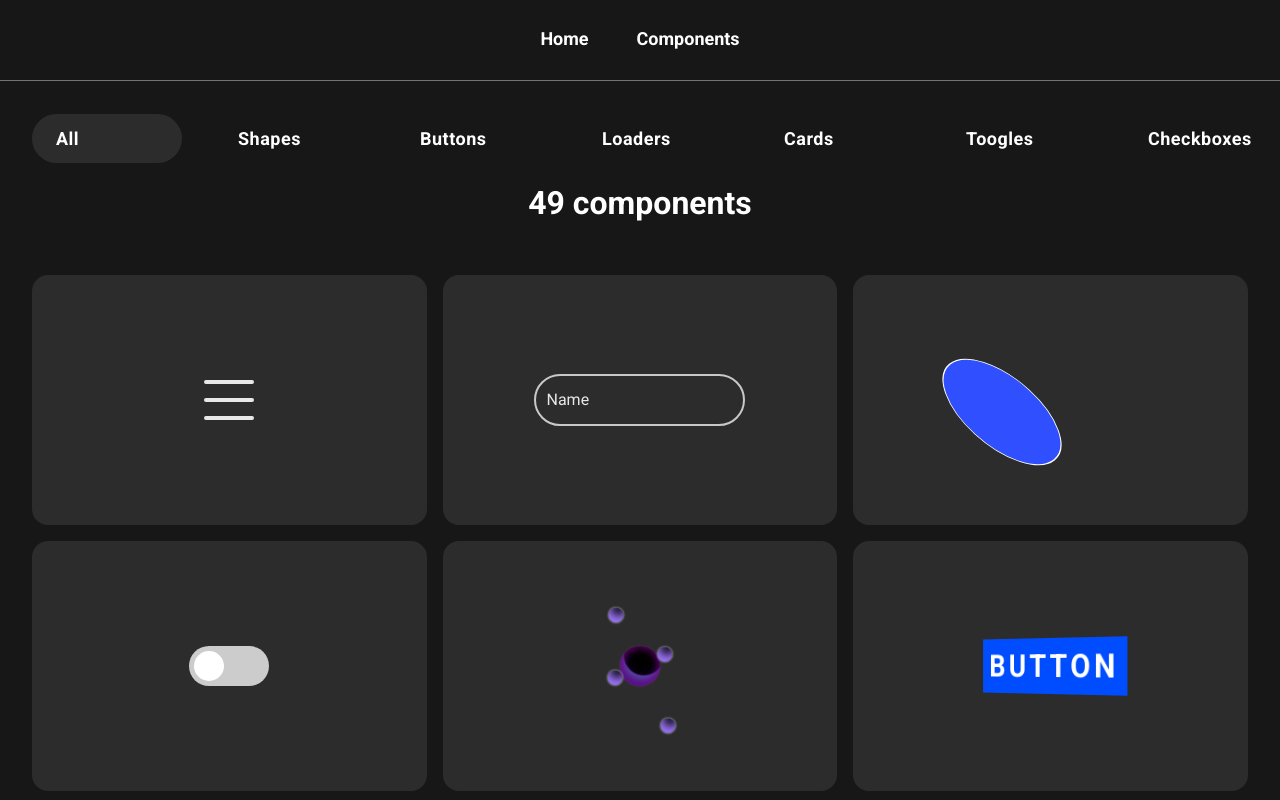
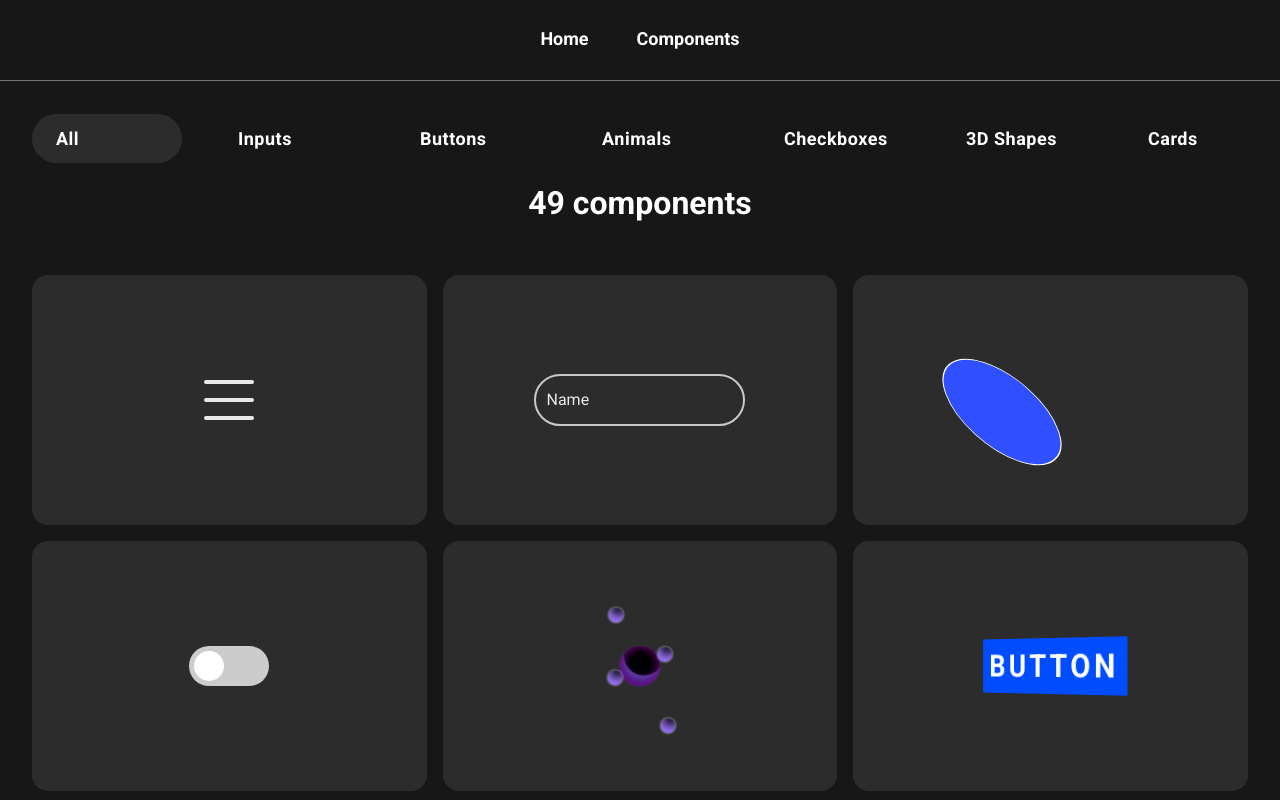
Before and after one commit to arishem51/iuniverse, a React (Vite) app: page /all in a window 1280 px wide. Shown: the top 800 px of the page. Built offline with nearby package versions, Linux system fonts and the light colour scheme.

Commit message:
Fix: Fix urlPath

```diff
--- a/src/Context/ElementsContext.tsx
+++ b/src/Context/ElementsContext.tsx
@@ -186,7 +186,7 @@ const List: UIItem[] = [
   },
   {
     component: <Cube />,
-    type: "3d Shape",
+    type: "3dShape",
   },
   {
     component: <FlipCard />,
@@ -238,7 +238,7 @@ const List: UIItem[] = [
   },
   {
     component: <Cone />,
-    type: "3d Shape",
+    type: "3dShape",
   },
   {
     component: <Maximinodotpy />,
--- a/src/components/Sidebar/index.tsx
+++ b/src/components/Sidebar/index.tsx
@@ -1,8 +1,7 @@
 import { Link, useParams } from "react-router-dom";
 import styled from "styled-components";
 import { MEDIAQUERY } from "../../constants";
-import { addSuffix } from "../../helpers";
-import { Type } from "../../types";
+import { SidebarRoute } from "../../types";
 import { FlexContainer } from "../Base";
 
 const SidebarWrapper = styled(FlexContainer)`
@@ -32,7 +31,7 @@ const SidebarItem = styled.div`
     border-radius: 30px;
     background: var(--color-bg);
   }
-  @media (width) {
+  @media (${MEDIAQUERY.lessThanTablet}) {
     width: 150px;
   }
 `;
@@ -52,34 +51,63 @@ const SidebarLink = styled(Link)`
   text-decoration: none;
 `;
 
-const Items: Type[] = [
-  "all",
-  "shape",
-  "button",
-  "loader",
-  "card",
-  "toogle",
-  "checkbox",
-  "input",
-  "animal",
-  "text",
-  "3d Shape",
+const SidebarRouteItem: SidebarRoute[] = [
+  { name: "all", urlPath: "all" },
+  {
+    name: "Inputs",
+    urlPath: "input",
+  },
+  {
+    name: "Buttons",
+    urlPath: "button",
+  },
+  {
+    name: "Animals",
+    urlPath: "animal",
+  },
+  {
+    name: "Checkboxes",
+    urlPath: "checkbox",
+  },
+  {
+    name: "3D Shapes",
+    urlPath: "3dShape",
+  },
+  {
+    name: "Cards",
+    urlPath: "card",
+  },
+  {
+    name: "Loaders",
+    urlPath: "loader",
+  },
+  {
+    name: "Text Animation",
+    urlPath: "text",
+  },
+  {
+    name: "Toggle Switches",
+    urlPath: "toogle",
+  },
+  {
+    name: "Shapes",
+    urlPath: "shape",
+  },
 ];
 
 export default function Sidebar() {
   const { id } = useParams();
   const renderItem = () => {
-    return Items.map((item) => {
+    return SidebarRouteItem.map((item) => {
       const styles = {
-        "--color-bg": id === item ? "var(--color-lightDark)" : "transparent",
+        "--color-bg":
+          id === item.urlPath ? "var(--color-lightDark)" : "transparent",
       } as React.CSSProperties;
 
       return (
-        <SidebarLink to={`/${item}`} key={item}>
+        <SidebarLink to={`/${item.urlPath}`} key={item.name}>
           <SidebarItem style={styles}>
-            <SidebarItemText>
-              {item === "all" ? item : addSuffix(item)}
-            </SidebarItemText>
+            <SidebarItemText>{item.name}</SidebarItemText>
           </SidebarItem>
         </SidebarLink>
       );
--- a/src/helpers/index.ts
+++ b/src/helpers/index.ts
@@ -1,4 +1,4 @@
-import { Type, UIItem } from "../types";
+import { UIItem } from "../types";
 
 export function sortShapeElements(elements: UIItem[]) {
   const newArr = [...elements];
@@ -22,19 +22,3 @@ const PLURAL_RULE = {
     ch: "ch",
   },
 };
-
-export function addSuffix(type: Type) {
-  if (
-    //Last word
-    type[type.length - 1] === PLURAL_RULE.word.s ||
-    type[type.length - 1] === PLURAL_RULE.word.z ||
-    type[type.length - 1] === PLURAL_RULE.word.x ||
-    // Last 2 words
-    type.slice(2) === PLURAL_RULE.words.ch ||
-    type.slice(2) === PLURAL_RULE.words.sh ||
-    type.slice(2) === PLURAL_RULE.words.ss
-  ) {
-    return type + "es";
-  }
-  return type + "s";
-}
```
Also changed, not shown: src/types/index.ts (+8 -3 lines).
